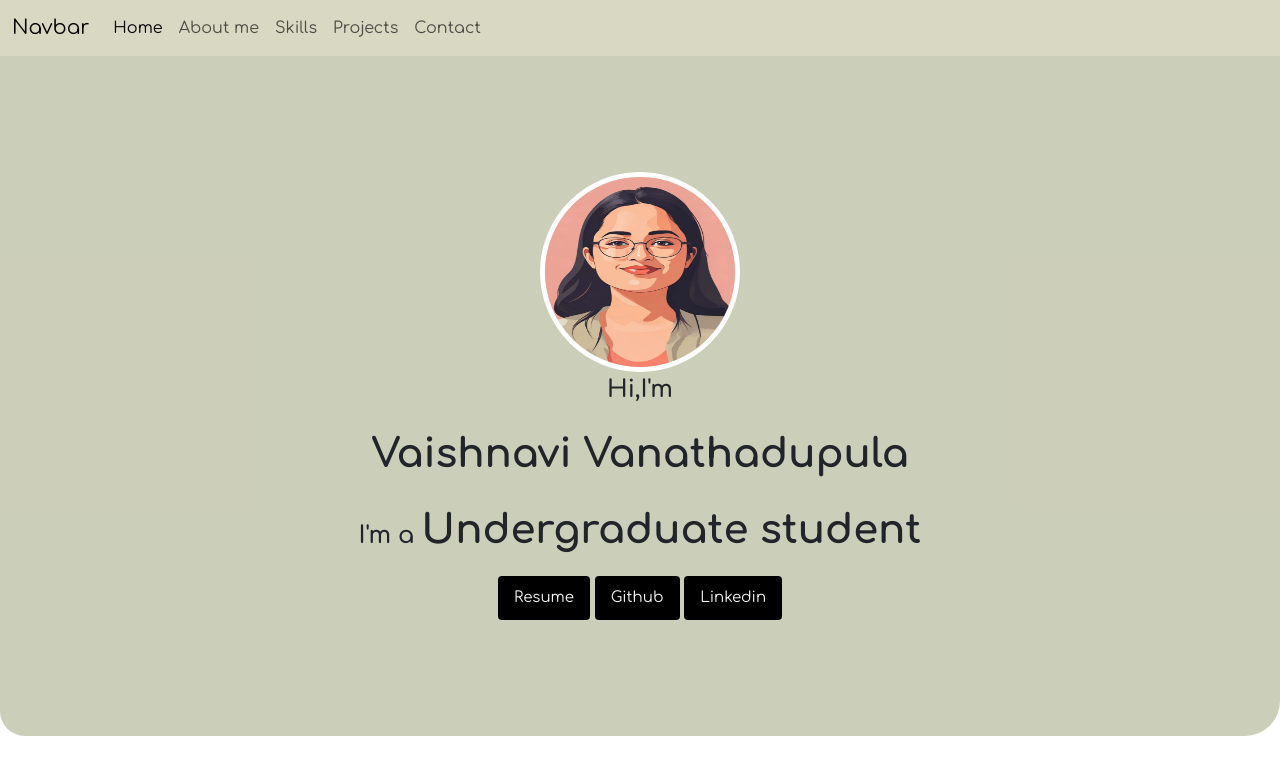
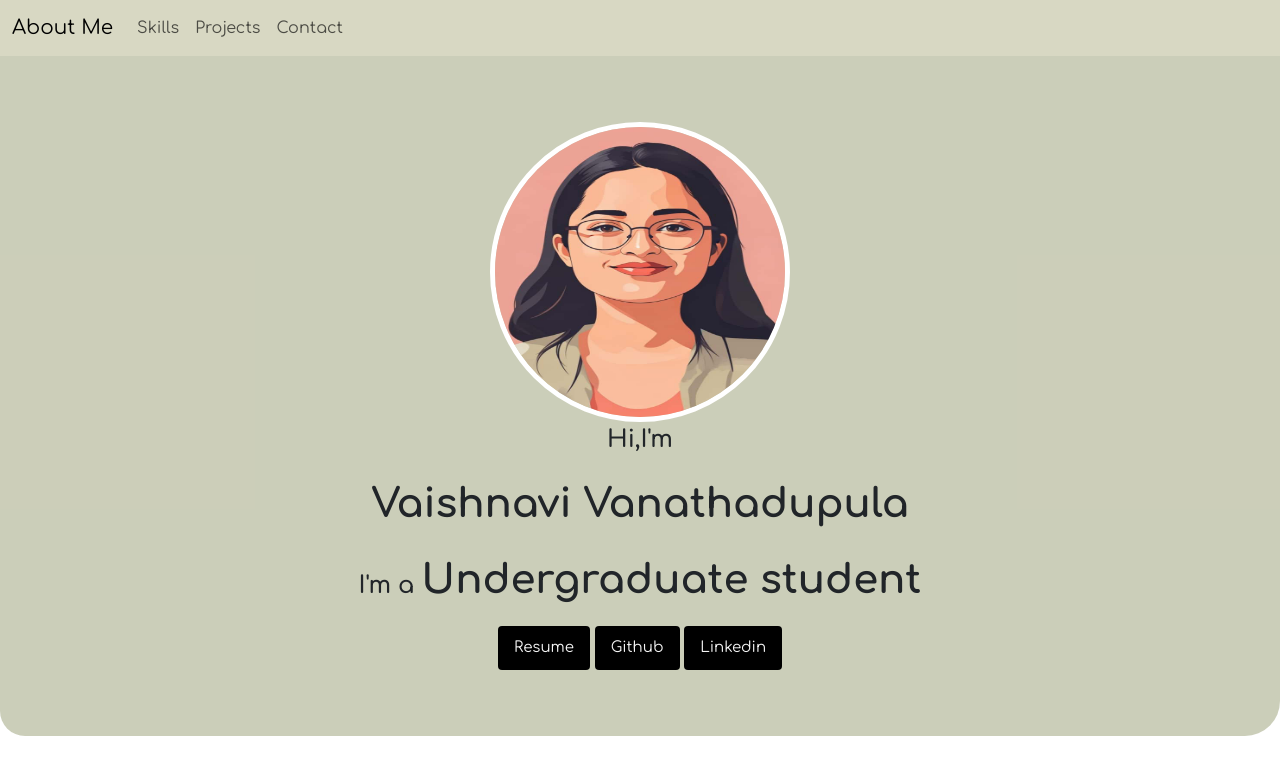
Before and after one commit to yshnavvanathadupula/MyPortfolio, a plain HTML site: page index.html in a window 1280 px wide. Shown: the top 781 px of the page. Drawn offline with nearby package versions, Linux system fonts and the light colour scheme.

Commit message:
Update navbar branding and enlarge profile image
Changed the navbar brand text from 'Navbar' to 'About Me' and removed 'Home' and 'About me' links. Increased the size of the profile image circle from 200x200px to 300x300px in the CSS.

```diff
--- a/index.css
+++ b/index.css
@@ -1,7 +1,7 @@
 body
 {
     font-family: "Comfortaa", sans-serif;
-}
+
 .heading
 {
     width: fit-content;
@@ -37,8 +37,8 @@ p
 .myImageCircle
 {
     border-radius:50%;
-    height:200px;
-    width:200px;
+    height:300px;
+    width:300px;
     border: 5px white solid;
 }
 .heroSectionContent p
--- a/index.html
+++ b/index.html
@@ -13,18 +13,12 @@
   <body>
   <nav class="navbar navbar-expand-lg">
   <div class="container-fluid">
-    <a class="navbar-brand" href="#">Navbar</a>
+    <a class="navbar-brand" href="#">About Me</a>
     <button class="navbar-toggler" type="button" data-bs-toggle="collapse" data-bs-target="#navbarNav" aria-controls="navbarNav" aria-expanded="false" aria-label="Toggle navigation">
       <span class="navbar-toggler-icon"></span>
     </button>
     <div class="collapse navbar-collapse" id="navbarNav">
       <ul class="navbar-nav">
-        <li class="nav-item">
-          <a class="nav-link active" aria-current="page" href="#Herosection">Home</a>
-        </li>
-        <li class="nav-item">
-          <a class="nav-link" href="#aboutMeSection">About me</a>
-        </li>
         <li class="nav-item">
           <a class="nav-link" href="#skillsSection">Skills</a>
         </li>
```
